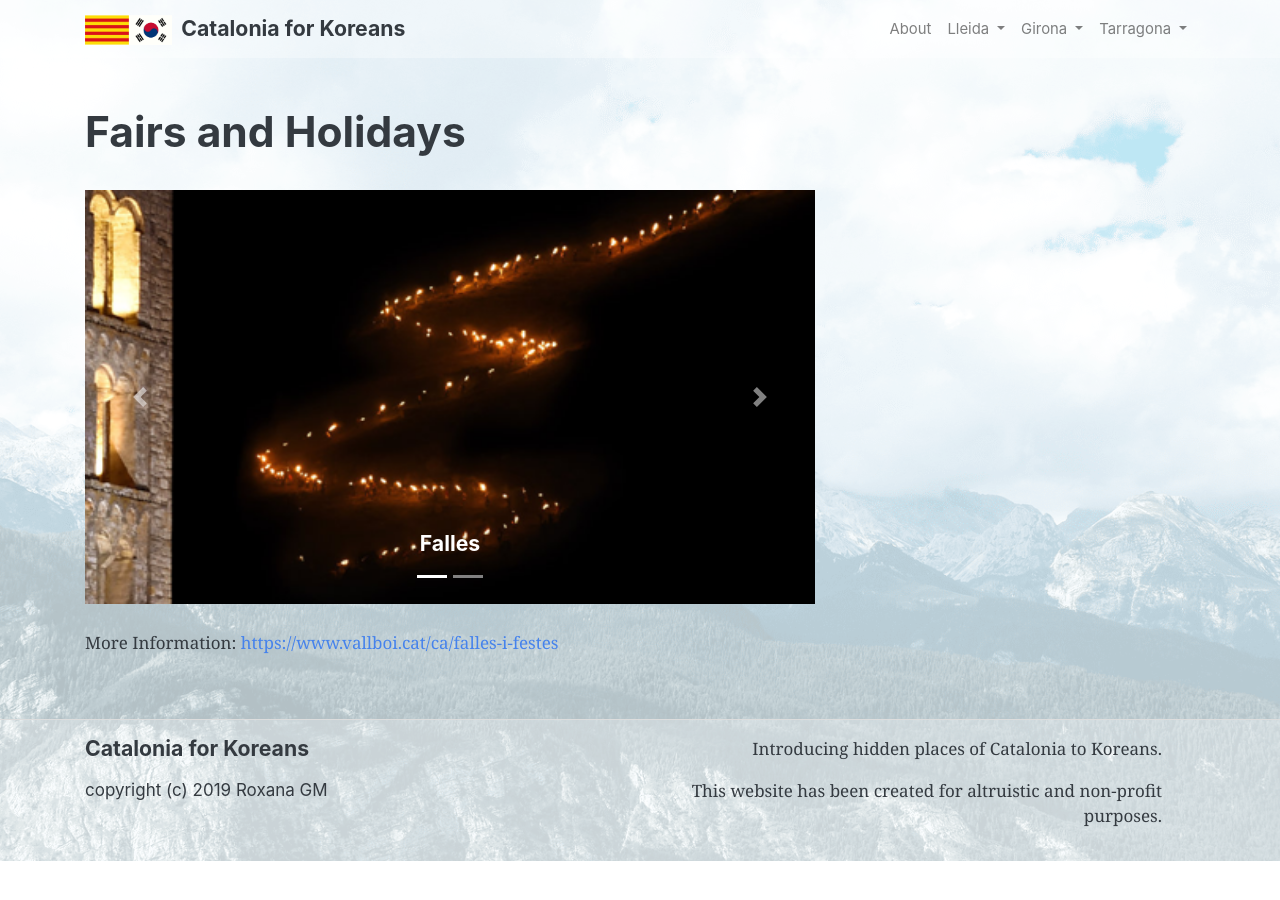
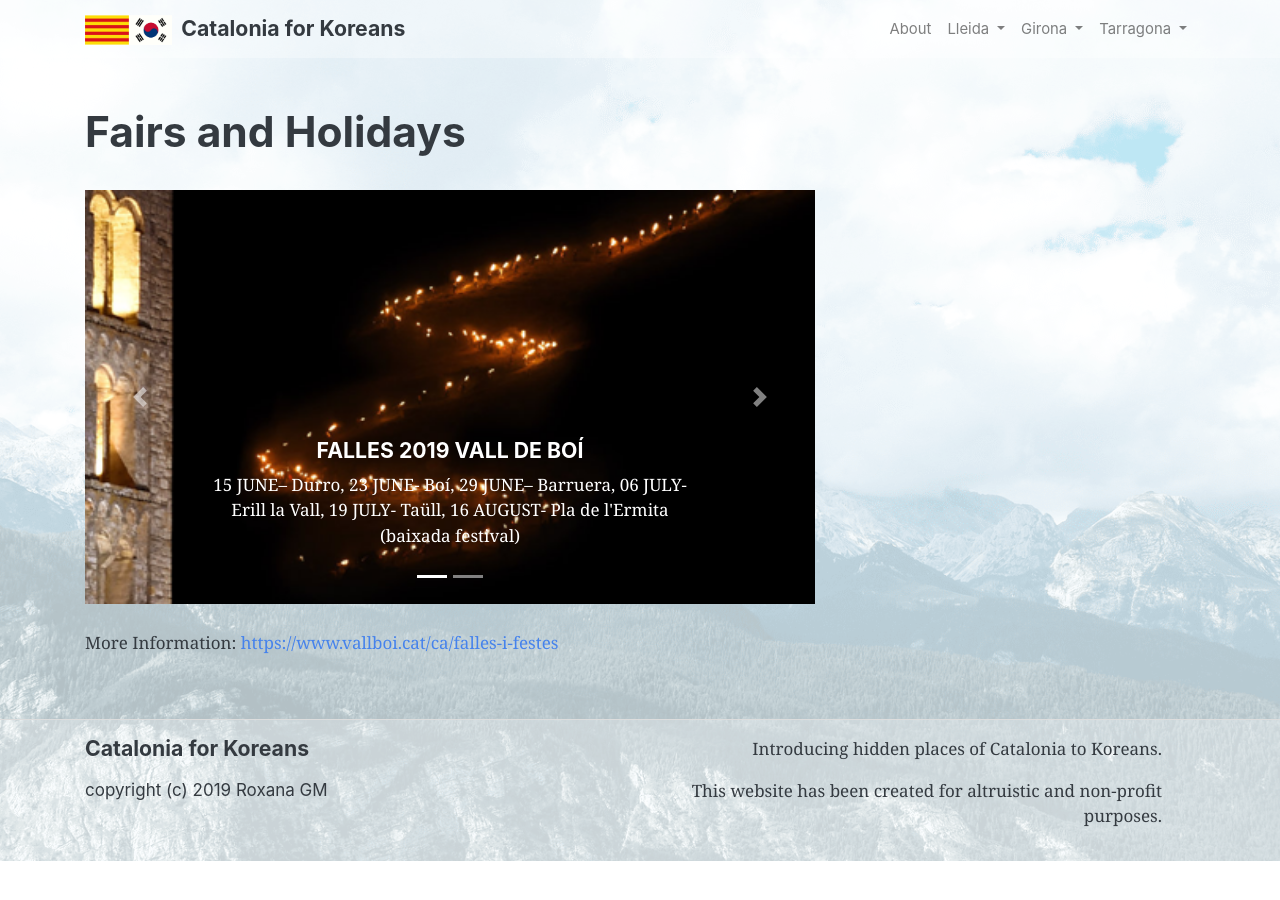
Before and after one commit to roxanagm20/cataloniaForKoreans, a Jekyll site: the page built from lleida/valldeboi/fairandholidays.html, in a window 1280 px wide. Built offline with Jekyll 4.4.1, drawn with Linux system fonts in a browser that asks for light colours.

Commit message:
lleida update

```diff
--- a/lleida/solsona/fairandholidays.html
+++ b/lleida/solsona/fairandholidays.html
@@ -49,7 +49,7 @@ permalink: lleida/solsona/fair_and_holiday
       <img src="{{ "/assets/image/lleida/solsona/solsona-festamajor.png" }}" class="d-block w-100" alt="...">
       <div class="carousel-caption d-none d-md-block">
         <h5>Festa Major</h5>
-        <p>September 7~11</p>
+        <p>September 7 ~ 11</p>
       </div>
     </div>
   </div>
@@ -63,4 +63,4 @@ permalink: lleida/solsona/fair_and_holiday
   </a>
 </div>
 <br>
-<p>More Information: <a href=" http://turismesolsones.com/guia-practica/festes-tradicions/"> http://turismesolsones.com/guia-practica/festes-tradicions/</a></p>
+<p>More Information: <a href=" http://turismesolsones.com/guia-practica/festes-tradicions/">http://turismesolsones.com/guia-practica/festes-tradicions/</a></p>
--- a/lleida/solsona/gastronomy.html
+++ b/lleida/solsona/gastronomy.html
@@ -18,19 +18,19 @@ permalink: lleida/solsona/gastronomy
     <div class="carousel-item active">
       <img src="{{ "/assets/image/lleida/solsona/solsona-embotits.png" }}" class="d-block w-100" alt="...">
       <div class="carousel-caption d-none d-md-block">
-        <h5>EMBOTITS</h5>
+        <h5>HAMS</h5>
       </div>
     </div>
     <div class="carousel-item">
       <img src="{{ "/assets/image/lleida/solsona/solsona-mato.png" }}" class="d-block w-100" alt="...">
       <div class="carousel-caption d-none d-md-block">
-        <h5>MATÓ I FORMATGE FRESC I CURAT I FRUITS SECS</h5>
+        <h5>MATÓ I FRESH CHEESE AND MATURE CHEESE AND NUTS</h5>
       </div>
     </div>
     <div class="carousel-item">
       <img src="{{ "/assets/image/lleida/solsona/solsona-bolets.png" }}" class="d-block w-100" alt="...">
       <div class="carousel-caption d-none d-md-block">
-        <h5>BOLETS</h5>
+        <h5>MUSHROOMS</h5>
       </div>
     </div>
   </div>
--- a/lleida/valldeboi/fairandholidays.html
+++ b/lleida/valldeboi/fairandholidays.html
@@ -17,7 +17,8 @@ permalink: lleida/valldeboi/fair_and_holiday
     <div class="carousel-item active">
       <img src="{{ "/assets/image/lleida/valldeboi/valldeboi-falles.png" }}" class="d-block w-100" alt="...">
       <div class="carousel-caption d-none d-md-block">
-        <h5>Falles</h5>
+        <h5>FALLES 2019 VALL DE BOÍ</h5>
+        <p>15 JUNE– Durro, 23 JUNE- Boí, 29 JUNE– Barruera, 06 JULY- Erill la Vall, 19 JULY- Taüll, 16 AUGUST- Pla de l'Ermita (baixada festival)</p>
       </div>
     </div>
     <div class="carousel-item">
--- a/lleida/valldeboi/gastronomy.html
+++ b/lleida/valldeboi/gastronomy.html
@@ -17,7 +17,7 @@ permalink: lleida/valldeboi/gastronomy
     <div class="carousel-item active">
       <img src="{{ "/assets/image/lleida/valldeboi/valldeboi-escudella.png" }}" class="d-block w-100" alt="...">
       <div class="carousel-caption d-none d-md-block">
-        <h5>Escudella</h5>
+        <h5>Escudella (meat and vegetable broth)</h5>
       </div>
     </div>
     <div class="carousel-item">
```
Also changed, not shown: other parts of lleida/solsona/fairandholidays.html (+1 -1 lines), lleida/solsona.md (+1 -1 lines), lleida/valldeboi.md (+1 -1 lines).
